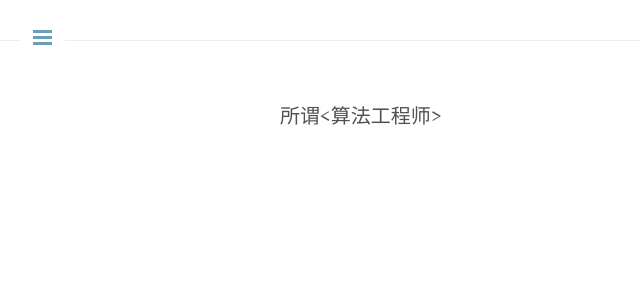
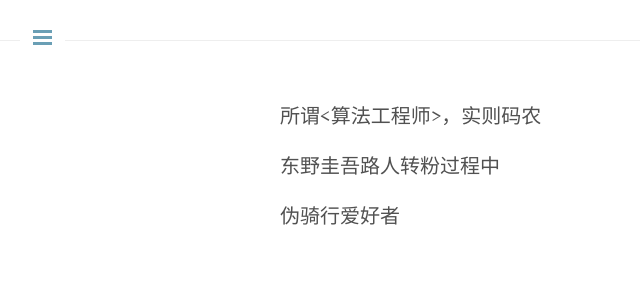
Before and after one commit to nomadcube/nomadcube.github.io, a Jekyll site: the page built from about.md, in a window 1280 px wide. Shown: the top 300 px of the page, without its empty margins (0-640 px from the left). Built offline with Jekyll 4.4.1, drawn with Linux system fonts in a browser that asks for light colours.

Commit message:
新文章

```diff
--- a/about.md
+++ b/about.md
@@ -3,4 +3,8 @@ layout: page
 title: About
 ---
 
-所谓<算法工程师>
+所谓<算法工程师>，实则码农
+
+东野圭吾路人转粉过程中
+
+伪骑行爱好者
```
